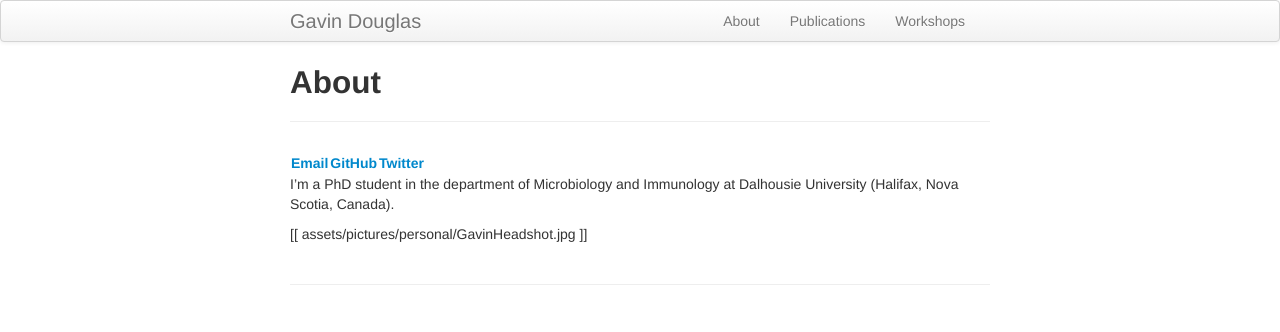
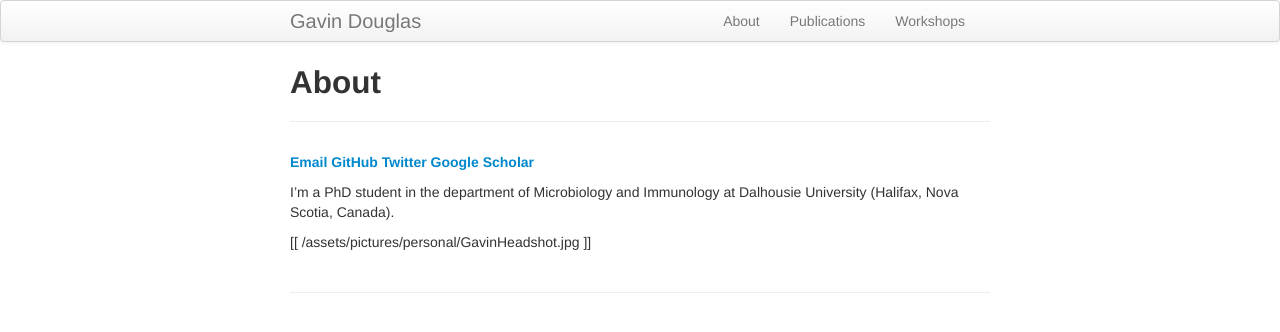
Before and after one commit to gavinmdouglas/gavinmdouglas.github.io, a Jekyll site: the page built from pages/about.md, in a window 1280 px wide. Shown: the top 332 px of the page. Built offline with Jekyll 4.4.1, drawn with Linux system fonts in a browser that asks for light colours.

Commit message:
fixed about

```diff
--- a/pages/about.md
+++ b/pages/about.md
@@ -3,8 +3,8 @@
 title: About
 ---
 
-**[Email](gavinmdouglas@gmail.com)** | **[GitHub](https://github.com/gavinmdouglas)** | **[Twitter](https://twitter.com/gavin_m_douglas)**
+**[Email](gavinmdouglas@gmail.com)**         **[GitHub](https://github.com/gavinmdouglas)**         **[Twitter](https://twitter.com/gavin_m_douglas)**    **[Google Scholar](https://scholar.google.ca/citations?hl=en&user=EhhXPUkAAAAJ)**
 
 I'm a PhD student in the department of Microbiology and Immunology at Dalhousie University (Halifax, Nova Scotia, Canada).
 
-[[ assets/pictures/personal/GavinHeadshot.jpg ]]
+[[ {{ BASE_PATH }}/assets/pictures/personal/GavinHeadshot.jpg ]]
```
